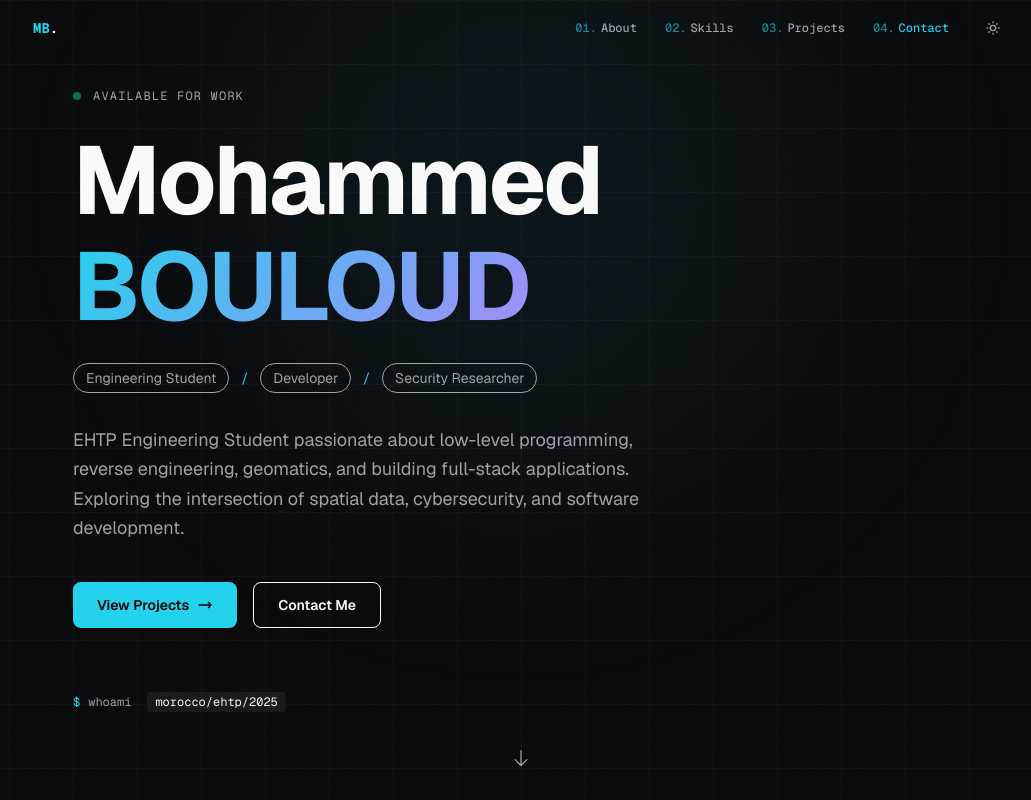
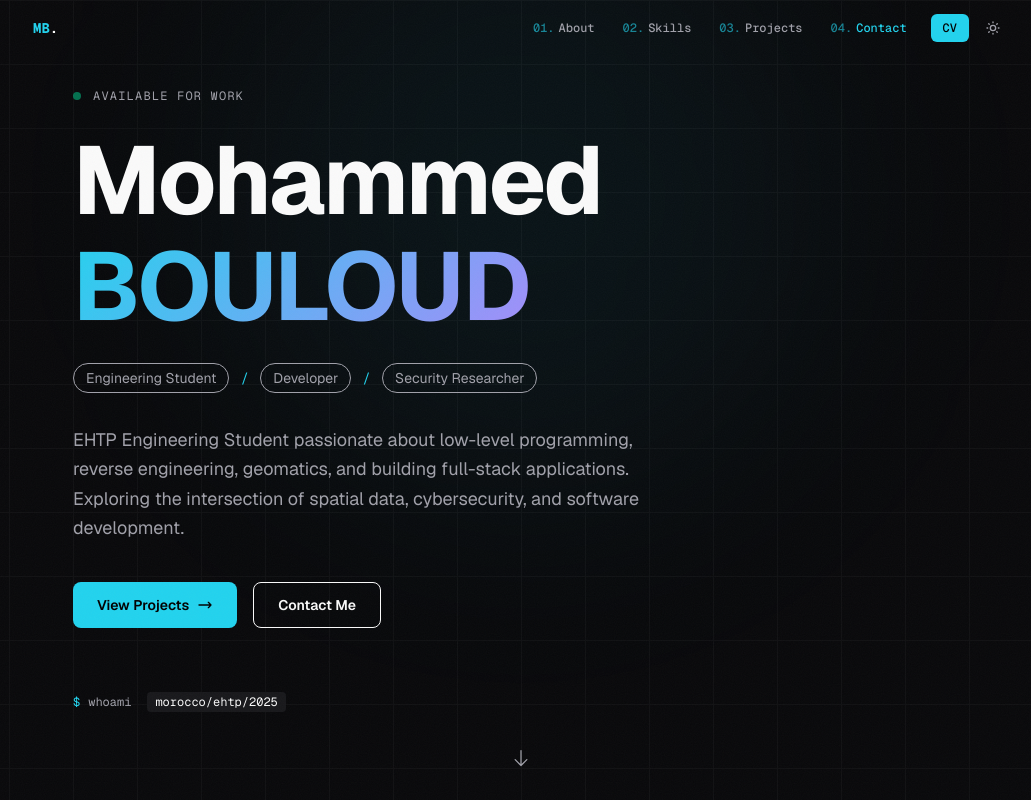
Before and after one commit to BLD933/portfolio, a Next.js app: page / in a window 1280 px wide. Shown: the top 800 px of the page, without its empty margins (119-1150 px from the left). Built offline with nearby package versions, Linux system fonts and the light colour scheme.

Commit message:
feat: add CV link to navbar (desktop + mobile)

```diff
--- a/src/components/Navbar.tsx
+++ b/src/components/Navbar.tsx
@@ -72,9 +72,17 @@ export default function Navbar() {
                 {link.label}
               </button>
             ))}
+            <a
+              href="https://canva.link/e0arjhp2n1mk4rw"
+              target="_blank"
+              rel="noopener noreferrer"
+              className="ml-2 px-3 py-1.5 rounded-md text-xs font-medium font-mono text-black bg-accent hover:bg-accent/90 transition-colors"
+            >
+              CV
+            </a>
             <button
               onClick={toggleTheme}
-              className="ml-3 p-2 rounded-md text-muted hover:text-foreground hover:bg-surface transition-colors"
+              className="ml-1 p-2 rounded-md text-muted hover:text-foreground hover:bg-surface transition-colors"
               aria-label="Toggle theme"
             >
               {theme === "dark" ? (
@@ -141,6 +149,14 @@ export default function Navbar() {
                   {link.label}
                 </button>
               ))}
+              <a
+                href="https://canva.link/e0arjhp2n1mk4rw"
+                target="_blank"
+                rel="noopener noreferrer"
+                className="block w-full text-left px-3 py-2 rounded-md text-xs font-mono font-medium text-accent hover:bg-accent/5 transition-colors"
+              >
+                CV
+              </a>
             </div>
           </motion.div>
         )}
```
